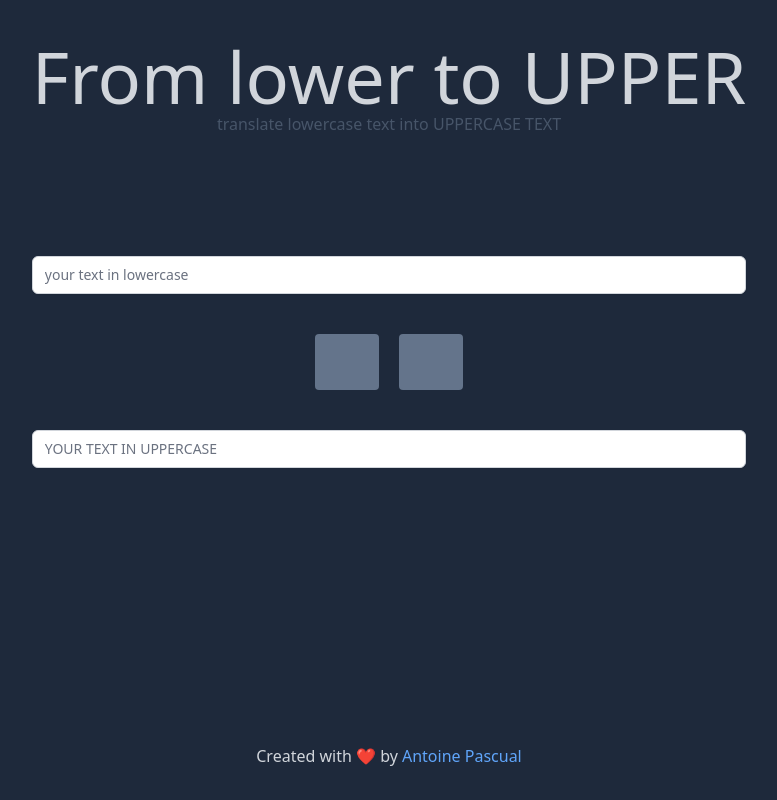
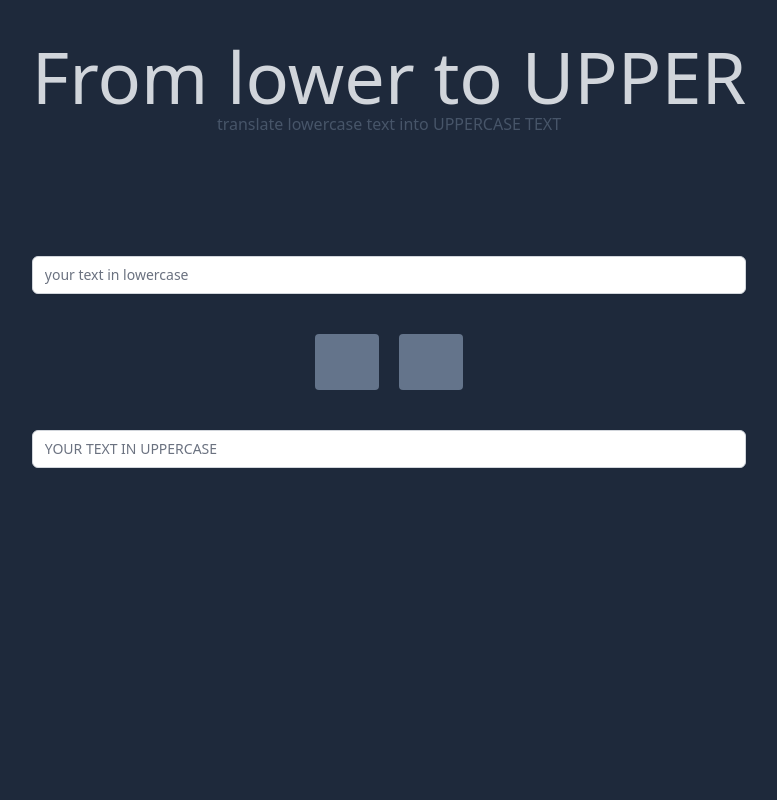
Before and after one commit to Flashtheorie/FromlowertoUPPER, an Angular app: page / in a window 1280 px wide. Shown: the whole page, without its empty margins (251-1028 px from the left). Built offline with nearby package versions, Linux system fonts and the light colour scheme; some icons are missing.

Commit message:
Suppression du copyright

```diff
--- a/src/app/app.component.html
+++ b/src/app/app.component.html
@@ -1,4 +1,4 @@
-<div class="ml-10 mr-10">
+<div class="ml-10 mr-10 mt-50 overflow-hidden">
 <h1 class="text-7xl pt-10 text-gray-300">{{ title }}</h1>
 
 <p class="text-slate-600 text-center pb-20">translate lowercase text into UPPERCASE TEXT</p>
@@ -25,7 +25,3 @@
 </div>
 
 </div>
-
-
-
-  <div class="text-gray-300 absolute bottom-5  left-1/2 transform -translate-x-1/2 -translate-y-1/2">Created with ❤️ by  <a href="https://github.com/Flashtheorie" class="text-blue-400" target="blank()">Antoine Pascual</a></div>
```
